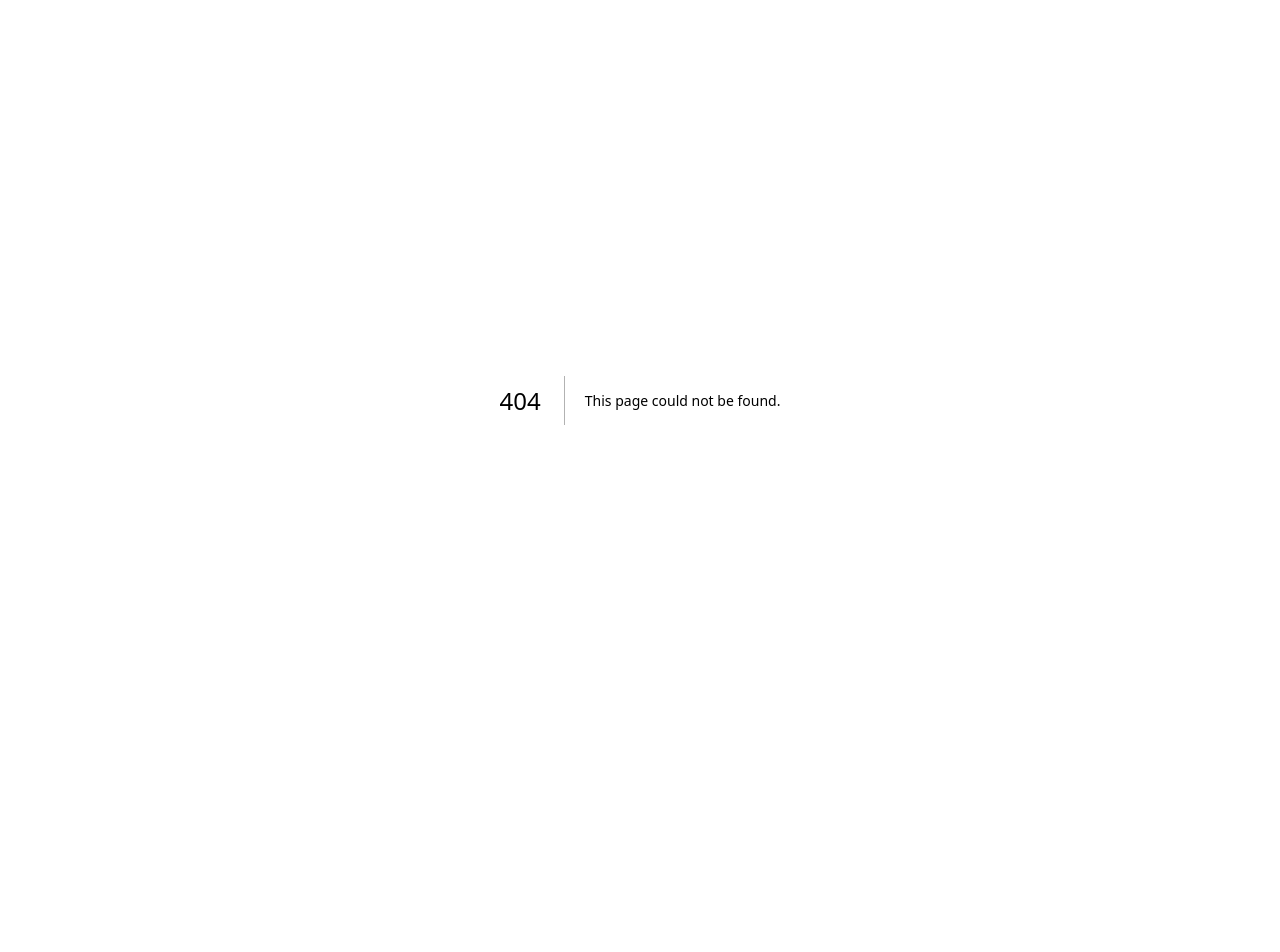
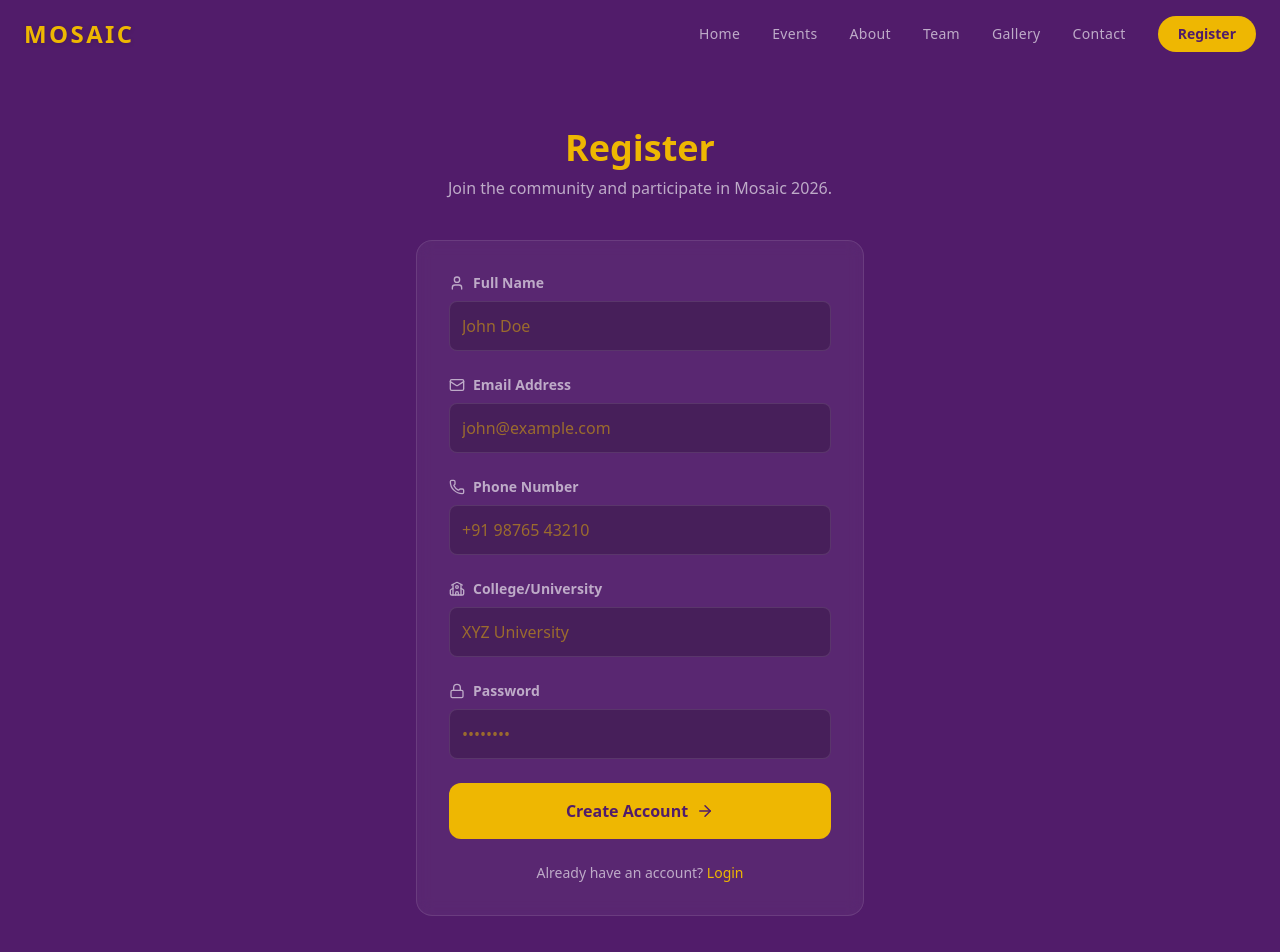
Before and after one commit to vineetrajojha/mosaic-final, a Next.js app: page /register in a window 1280 px wide. Before the commit this address had no page. Shown: the top 952 px of the page. Before the commit the page ends 800 px from the top, so only its background shows below. Built offline with nearby package versions, Linux system fonts and the light colour scheme.

Commit message:
add: register

```diff
--- a/app/events/page.tsx
+++ b/app/events/page.tsx
@@ -5,6 +5,7 @@ import Navbar from "@/components/shared/Navbar";
 import Footer from "@/components/shared/Footer";
 import { motion, AnimatePresence } from "framer-motion";
 import { Calendar, MapPin, Users, Trophy } from "lucide-react";
+import Link from "next/link";
 
 // Dummy Data
 const eventsData = [
@@ -113,8 +114,8 @@ export default function EventsPage() {
                             key={category}
                             onClick={() => setActiveCategory(category)}
                             className={`px-6 py-2 rounded-full font-heading font-bold transition-all duration-300 ${activeCategory === category
-                                    ? "bg-accent text-accent-foreground scale-105 shadow-[0_0_15px_rgba(238,183,2,0.4)]"
-                                    : "bg-white/5 text-secondary hover:bg-white/10"
+                                ? "bg-accent text-accent-foreground scale-105 shadow-[0_0_15px_rgba(238,183,2,0.4)]"
+                                : "bg-white/5 text-secondary hover:bg-white/10"
                                 }`}
                         >
                             {category}
@@ -181,9 +182,11 @@ export default function EventsPage() {
                                     </div>
 
                                     <div className="flex gap-3">
-                                        <button className="flex-1 py-2 rounded-lg bg-accent text-accent-foreground font-bold hover:opacity-90 transition font-heading text-sm">
-                                            Register
-                                        </button>
+                                        <Link href="/register" className="flex-1">
+                                            <button className="w-full py-2 rounded-lg bg-accent text-accent-foreground font-bold hover:opacity-90 transition font-heading text-sm">
+                                                Register
+                                            </button>
+                                        </Link>
                                         <button className="flex-1 py-2 rounded-lg border border-white/20 text-white font-bold hover:bg-white/10 transition font-heading text-sm">
                                             Details
                                         </button>
--- /dev/null
+++ b/app/login/page.tsx
@@ -0,0 +1,55 @@
+"use client";
+
+import Navbar from "@/components/shared/Navbar";
+import Footer from "@/components/shared/Footer";
+import { Mail, Lock, ArrowRight } from "lucide-react";
+import Link from "next/link";
+
+export default function LoginPage() {
+    return (
+        <main className="min-h-screen bg-background text-foreground">
+            <Navbar />
+
+            <section className="pt-32 pb-20 px-6 flex flex-col items-center justify-center min-h-[80vh]">
+                <div className="w-full max-w-md">
+                    <div className="text-center mb-10">
+                        <h1 className="text-4xl font-heading font-bold text-foreground mb-2">Login</h1>
+                        <p className="text-secondary font-sans">
+                            Welcome back! Please login to your account.
+                        </p>
+                    </div>
+
+                    <form className="space-y-6 bg-white/5 border border-white/10 p-8 rounded-2xl backdrop-blur-sm">
+                        <div className="space-y-2">
+                            <label className="text-sm font-bold text-secondary flex items-center gap-2">
+                                <Mail size={16} /> Email Address
+                            </label>
+                            <input type="email" className="w-full bg-black/20 border border-white/10 rounded-lg p-3 text-foreground focus:outline-none focus:border-accent transition" placeholder="john@example.com" />
+                        </div>
+
+                        <div className="space-y-2">
+                            <label className="text-sm font-bold text-secondary flex items-center gap-2">
+                                <Lock size={16} /> Password
+                            </label>
+                            <input type="password" className="w-full bg-black/20 border border-white/10 rounded-lg p-3 text-foreground focus:outline-none focus:border-accent transition" placeholder="••••••••" />
+                        </div>
+
+                        <div className="flex justify-end">
+                            <a href="#" className="text-sm text-accent hover:underline">Forgot Password?</a>
+                        </div>
+
+                        <button type="button" className="w-full py-4 rounded-xl bg-accent text-accent-foreground font-bold font-heading hover:opacity-90 transition flex items-center justify-center gap-2 mt-4 hover:shadow-[0_0_20px_rgba(238,183,2,0.3)]">
+                            Login <ArrowRight size={18} />
+                        </button>
+
+                        <p className="text-center text-sm text-secondary mt-4">
+                            Don't have an account? <Link href="/register" className="text-accent hover:underline">Register</Link>
+                        </p>
+                    </form>
+                </div>
+            </section>
+
+            <Footer />
+        </main>
+    );
+}
--- /dev/null
+++ b/app/register/page.tsx
@@ -0,0 +1,72 @@
+"use client";
+
+import Navbar from "@/components/shared/Navbar";
+import Footer from "@/components/shared/Footer";
+import { User, Mail, Phone, Lock, School, ArrowRight } from "lucide-react";
+import Link from "next/link";
+
+export default function RegisterPage() {
+    return (
+        <main className="min-h-screen bg-background text-foreground">
+            <Navbar />
+
+            <section className="pt-32 pb-20 px-6 flex flex-col items-center justify-center min-h-[80vh]">
+                <div className="w-full max-w-md">
+                    <div className="text-center mb-10">
+                        <h1 className="text-4xl font-heading font-bold text-foreground mb-2">Register</h1>
+                        <p className="text-secondary font-sans">
+                            Join the community and participate in Mosaic 2026.
+                        </p>
+                    </div>
+
+                    <form className="space-y-6 bg-white/5 border border-white/10 p-8 rounded-2xl backdrop-blur-sm">
+                        <div className="space-y-2">
+                            <label className="text-sm font-bold text-secondary flex items-center gap-2">
+                                <User size={16} /> Full Name
+                            </label>
+                            <input type="text" className="w-full bg-black/20 border border-white/10 rounded-lg p-3 text-foreground focus:outline-none focus:border-accent transition" placeholder="John Doe" />
+                        </div>
+
+                        <div className="space-y-2">
+                            <label className="text-sm font-bold text-secondary flex items-center gap-2">
+                                <Mail size={16} /> Email Address
+                            </label>
+                            <input type="email" className="w-full bg-black/20 border border-white/10 rounded-lg p-3 text-foreground focus:outline-none focus:border-accent transition" placeholder="john@example.com" />
+                        </div>
+
+                        <div className="space-y-2">
+                            <label className="text-sm font-bold text-secondary flex items-center gap-2">
+                                <Phone size={16} /> Phone Number
+                            </label>
+                            <input type="tel" className="w-full bg-black/20 border border-white/10 rounded-lg p-3 text-foreground focus:outline-none focus:border-accent transition" placeholder="+91 98765 43210" />
+                        </div>
+
+                        <div className="space-y-2">
+                            <label className="text-sm font-bold text-secondary flex items-center gap-2">
+                                <School size={16} /> College/University
+                            </label>
+                            <input type="text" className="w-full bg-black/20 border border-white/10 rounded-lg p-3 text-foreground focus:outline-none focus:border-accent transition" placeholder="XYZ University" />
+                        </div>
+
+                        <div className="space-y-2">
+                            <label className="text-sm font-bold text-secondary flex items-center gap-2">
+                                <Lock size={16} /> Password
+                            </label>
+                            <input type="password" className="w-full bg-black/20 border border-white/10 rounded-lg p-3 text-foreground focus:outline-none focus:border-accent transition" placeholder="••••••••" />
+                        </div>
+
+                        <button type="button" className="w-full py-4 rounded-xl bg-accent text-accent-foreground font-bold font-heading hover:opacity-90 transition flex items-center justify-center gap-2 mt-4 hover:shadow-[0_0_20px_rgba(238,183,2,0.3)]">
+                            Create Account <ArrowRight size={18} />
+                        </button>
+
+                        <p className="text-center text-sm text-secondary mt-4">
+                            Already have an account? <Link href="/login" className="text-accent hover:underline">Login</Link>
+                        </p>
+                    </form>
+                </div>
+            </section>
+
+            <Footer />
+        </main>
+    );
+}
--- a/components/home/CTA.tsx
+++ b/components/home/CTA.tsx
@@ -1,3 +1,4 @@
+import Link from "next/link";
 export default function CTA() {
     return (
         <section className="py-32 px-6 text-center bg-gradient-to-b from-background to-primary/20 relative overflow-hidden">
@@ -10,9 +11,11 @@ export default function CTA() {
                 <p className="text-xl text-secondary font-sans mb-12">
                     Registration closes soon. Don't miss your chance to be part of the legacy.
                 </p>
-                <button className="px-12 py-5 rounded-full bg-accent text-accent-foreground text-xl font-heading font-bold hover:scale-105 hover:shadow-[0_0_30px_rgba(238,183,2,0.4)] transition-all duration-300">
-                    Register Now
-                </button>
+                <Link href="/register">
+                    <button className="px-12 py-5 rounded-full bg-accent text-accent-foreground text-xl font-heading font-bold hover:scale-105 hover:shadow-[0_0_30px_rgba(238,183,2,0.4)] transition-all duration-300">
+                        Register Now
+                    </button>
+                </Link>
             </div>
         </section>
     );
```
